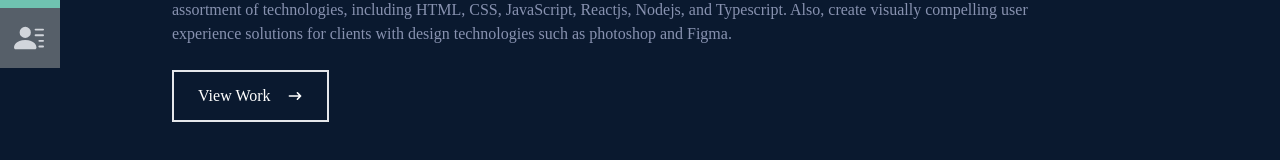
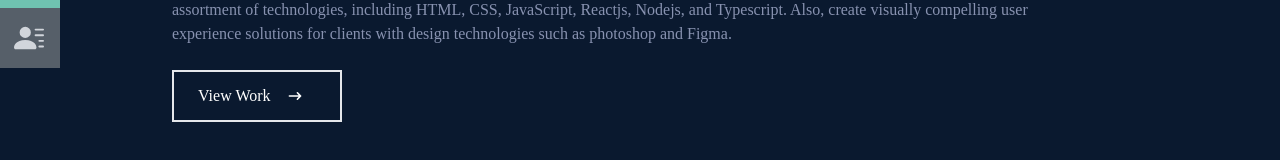
Before and after one commit to ommanish/mc-portfolio, a React (Create React App) app: page / in a window 1280 px wide. Shown: the part 452-612 px from the top of the page. Built offline with nearby package versions, Linux system fonts and the light colour scheme.

Commit message:
View work button update

```diff
--- a/src/components/Home.jsx
+++ b/src/components/Home.jsx
@@ -1,5 +1,6 @@
 import React from "react";
 import { HiArrowNarrowRight } from "react-icons/hi";
+import { Link } from "react-scroll";
 
 const Home = () => {
   return (
@@ -24,12 +25,17 @@
           technologies such as photoshop and Figma.
         </p>
         <div>
-          <button className="text-white group border-2 px-6 py-3 my-2 flex items-center hover:bg-pink-600 hover:border-pink-600">
-            View Work{" "}
+          <Link
+            to="work"
+            smooth={true}
+            duration={500}
+            className=" w-[170px] cursor-pointer text-white group border-2 px-6 py-3 my-2 flex items-center hover:bg-pink-600 hover:border-pink-600"
+          >
+            View Work
             <span className="group-hover:rotate-90 duration-300">
               <HiArrowNarrowRight className="ml-4 " />
             </span>
-          </button>
+          </Link>
         </div>
       </div>
     </div>
```
